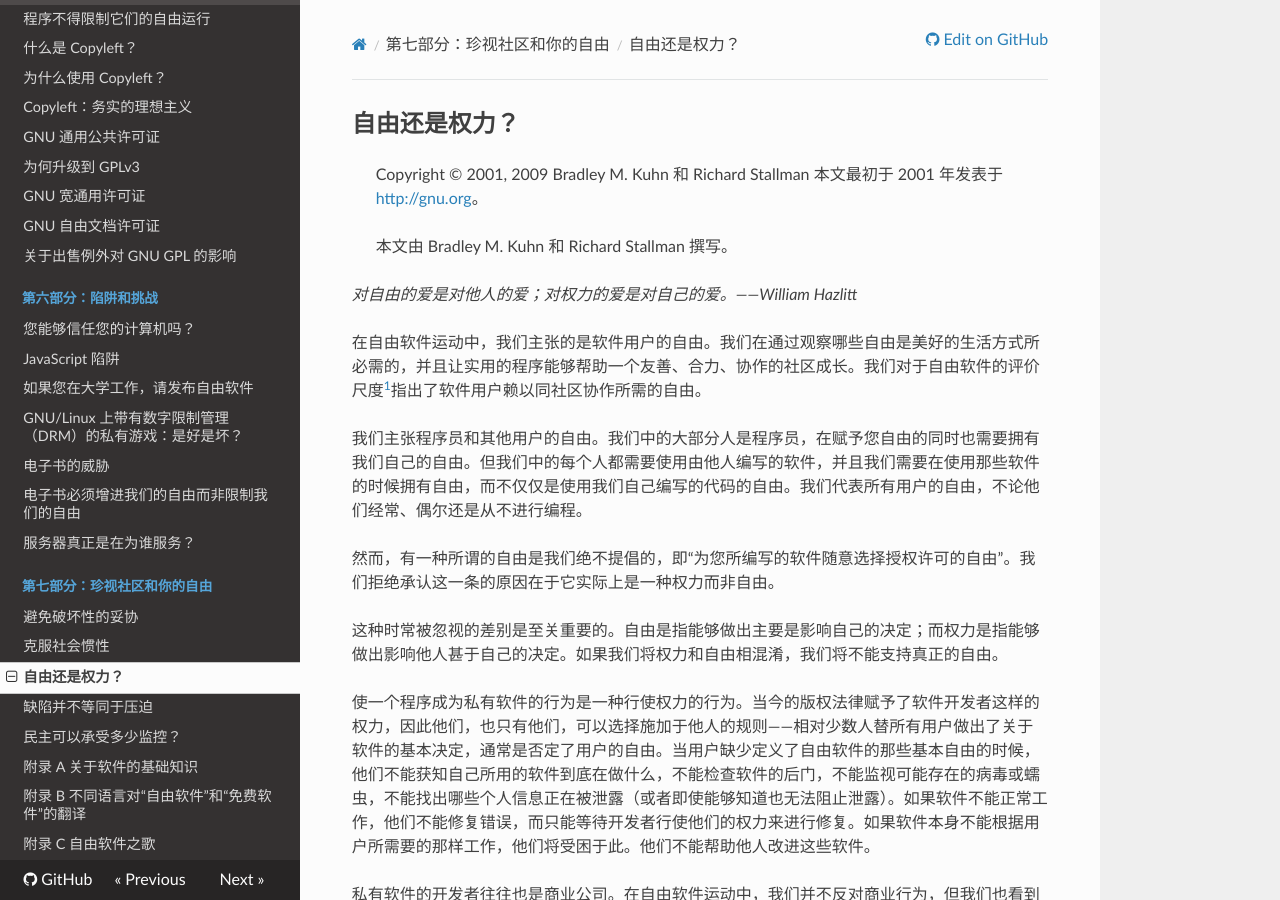
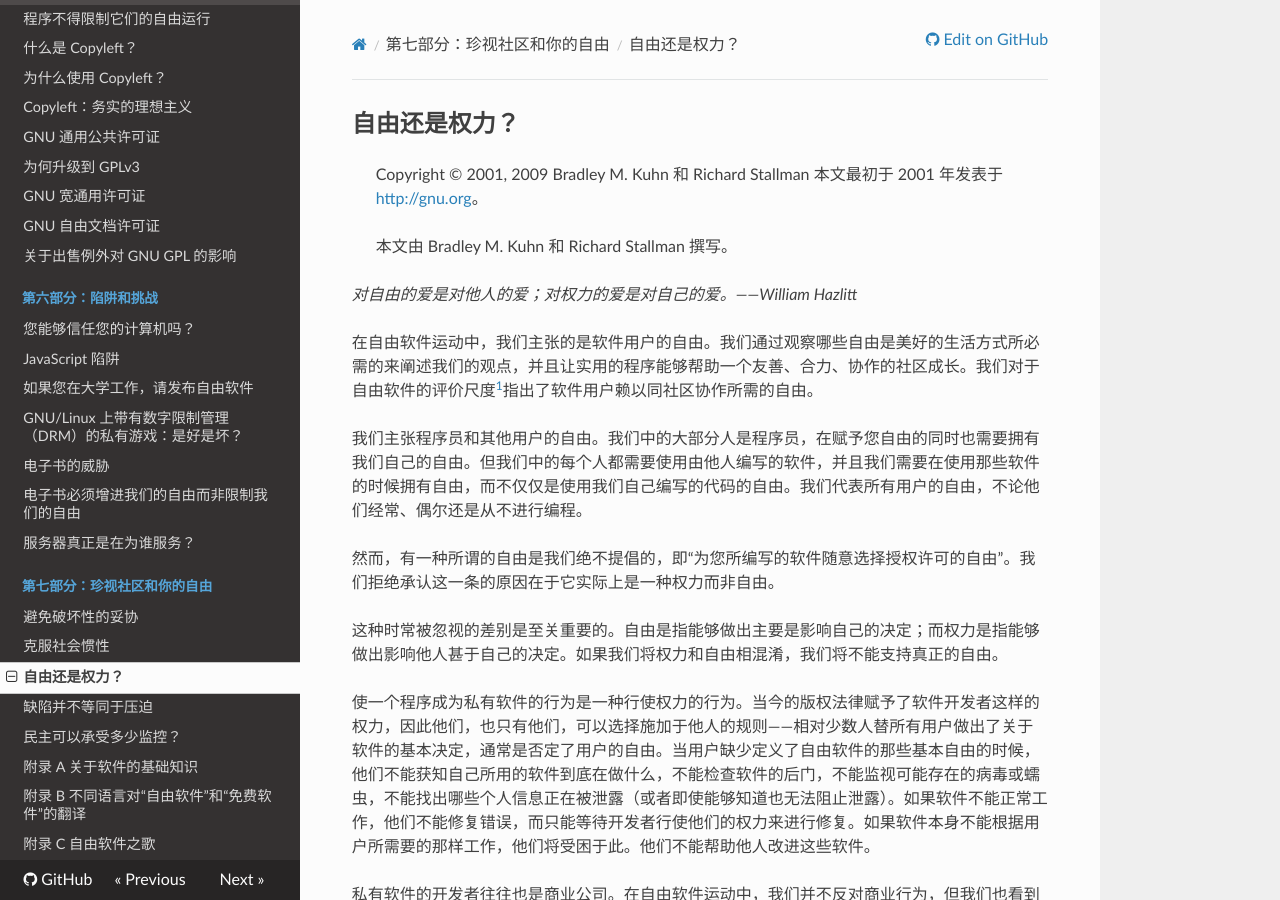
Before and after one commit to beijinglug/fsfs-zh, an MkDocs documentation site: the page built from docs/freedom-or-power.md, in a window 1280 px wide and 900 px high. Built offline with MkDocs 1.6.1, drawn with Linux system fonts in a browser that asks for light colours; nearby versions of some CDN libraries; old or Windows-style settings are respelled for this version of MkDocs.

Commit message:
修正由 56c24ee 引入的翻译错误，严重的有：
-“我们在通过观察哪些自由是美好的生活方式所必需的，”
+“我们通过观察哪些自由是美好的生活方式所必需的来阐述我们的观点，”
[原文](https://www.gnu.org/philosophy/freedom-or-power.html) "We formulated our views by looking at what freedoms are necessary for a good way of life,"

-“……同样由于这赋予了他人控制您的计算机使用的权力……”
+“……同样由于这赋予了他人控制您如何计算的权力……”
[原文](https://www.gnu.org/philosophy/surveillance-vs-democracy.html) "in addition to giving others control of how your computing is done,"

```diff
--- a/docs/freedom-or-power.md
+++ b/docs/freedom-or-power.md
@@ -6,7 +6,7 @@
 
 *对自由的爱是对他人的爱；对权力的爱是对自己的爱。——William Hazlitt*
 
-在自由软件运动中，我们主张的是软件用户的自由。我们在通过观察哪些自由是美好的生活方式所必需的，并且让实用的程序能够帮助一个友善、合力、协作的社区成长。我们对于自由软件的评价尺度[^free-or-power-1]指出了软件用户赖以同社区协作所需的自由。
+在自由软件运动中，我们主张的是软件用户的自由。我们通过观察哪些自由是美好的生活方式所必需的来阐述我们的观点，并且让实用的程序能够帮助一个友善、合力、协作的社区成长。我们对于自由软件的评价尺度[^free-or-power-1]指出了软件用户赖以同社区协作所需的自由。
 
 我们主张程序员和其他用户的自由。我们中的大部分人是程序员，在赋予您自由的同时也需要拥有我们自己的自由。但我们中的每个人都需要使用由他人编写的软件，并且我们需要在使用那些软件的时候拥有自由，而不仅仅是使用我们自己编写的代码的自由。我们代表所有用户的自由，不论他们经常、偶尔还是从不进行编程。
 
```
Also changed, not shown: docs/compromise.md (+1 -1 lines), docs/javascript-trap.md (+1 -1 lines), docs/surveillance-vs-democracy.md (+1 -1 lines).
